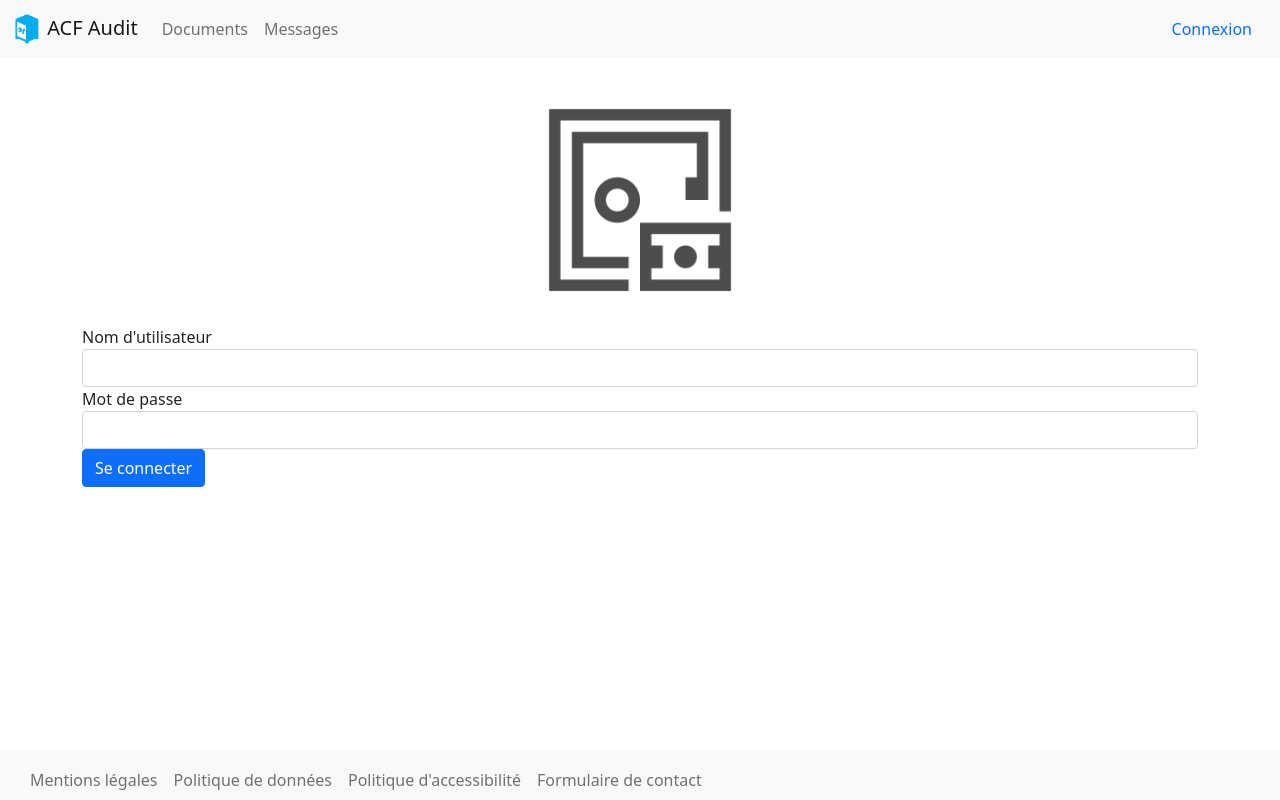
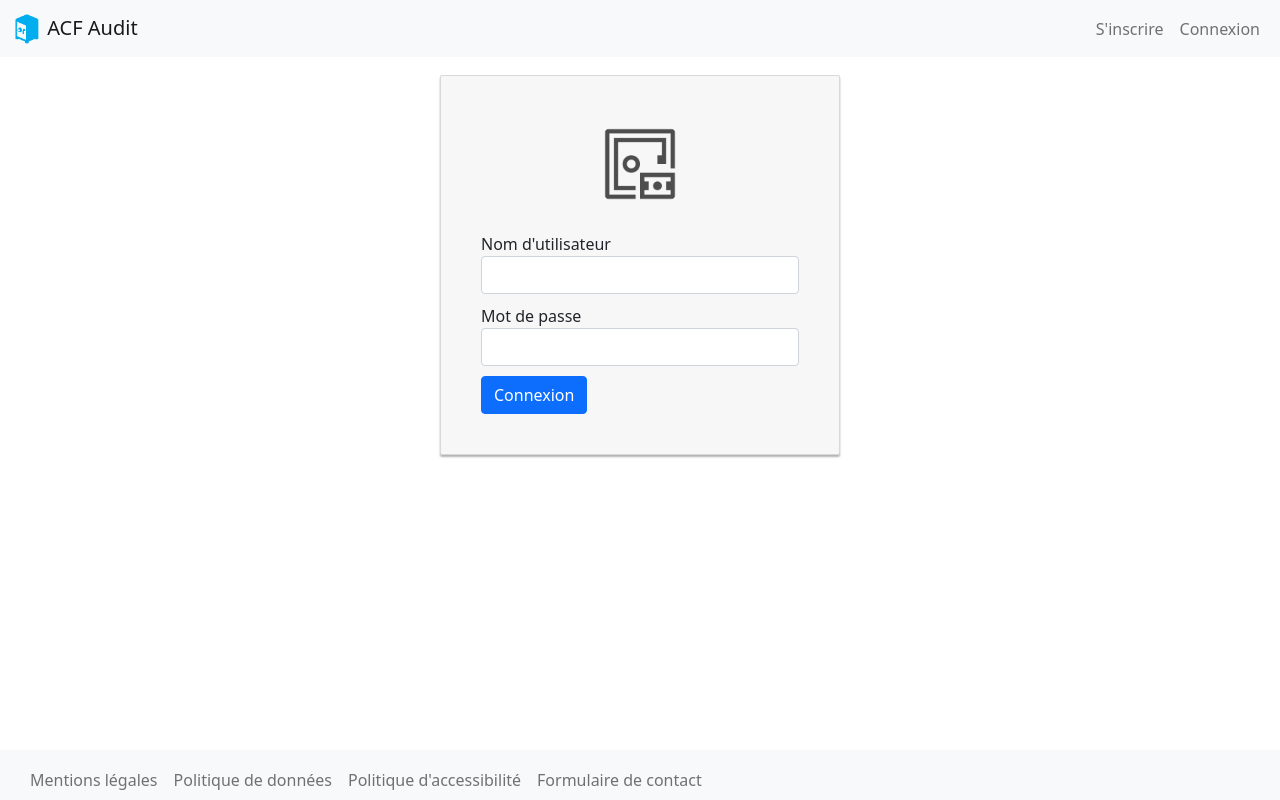
Before and after one commit to CorentinPineault/ACFFrontApp, an Angular app: page /connection-form in a window 1280 px wide. Built offline with nearby package versions, Linux system fonts and the light colour scheme.

Commit message:
Préparation implémentation connexion

```diff
--- a/src/app/app.component.html
+++ b/src/app/app.component.html
@@ -5,11 +5,32 @@
         <img src="../assets/img/WMF_safe.png" class="d-inline-block align-text-top"/>
         ACF Audit
       </a>
-      <div class="navbar-nav me-auto">
-        <a routerLink="/document-management" class="nav-link">Documents</a>
-        <a routerLink="/messaging" class="nav-link">Messages</a>
-      </div>
-      <a routerLink="/connection-form" class="nav-link">Connexion</a>
+      <ul class="navbar-nav mr-auto" *ngIf="isLoggedIn" routerLinkActive="active">
+        <li class="nav-item">
+          <a routerLink="/document-management" class="nav-link">Documents</a>
+        </li>
+        <li class="nav-item">
+          <a routerLink="/messaging" class="nav-link">Messages</a>
+        </li>
+      </ul>
+
+      <ul class="navbar-nav ml-auto" *ngIf="!isLoggedIn">
+        <li class="nav-item">
+          <a class="nav-link" routerLink="register">S'inscrire</a>
+        </li>
+        <li class="nav-item">
+          <a routerLink="/connection-form" class="nav-link">Connexion</a>
+        </li>
+      </ul>
+
+      <ul class="navbar-nav ml-auto" *ngIf="isLoggedIn">
+        <li class="nav-item">
+          <a href="/profile" class="nav-link" routerLink="profile">{{ username }}</a>
+        </li>
+        <li class="nav-item">
+          <a href class="nav-link" (click)="logout()">LogOut</a>
+        </li>
+      </ul>
 
 
     </div>
--- a/src/app/app.component.ts
+++ b/src/app/app.component.ts
@@ -1,5 +1,5 @@
 import { Component } from '@angular/core';
-
+import { TokenStorageService } from './services/token-storage/token-storage.service';
 @Component({
   selector: 'app-root',
   templateUrl: './app.component.html',
@@ -7,4 +7,30 @@ import { Component } from '@angular/core';
 })
 export class AppComponent {
   title = 'ACFFrontApp';
+  private roles: string[] = [];
+  isLoggedIn = false;
+  showAdminBoard = false;
+  showModeratorBoard = false;
+  username?: string;
+
+  constructor(private tokenStorageService: TokenStorageService) { }
+
+  ngOnInit(): void {
+    this.isLoggedIn = !!this.tokenStorageService.getToken();
+
+    if (this.isLoggedIn) {
+      const user = this.tokenStorageService.getUser();
+      this.roles = user.roles;
+
+      //this.showAdminBoard = this.roles.includes('ROLE_ADMIN');
+      //this.showModeratorBoard = this.roles.includes('ROLE_MODERATOR');
+
+      this.username = user.username;
+    }
+  }
+
+  logout(): void {
+    this.tokenStorageService.signOut();
+    window.location.reload();
+  }
 }
--- a/src/app/services/document/document.service.ts
+++ b/src/app/services/document/document.service.ts
@@ -11,7 +11,7 @@ export class DocumentService {
 
   constructor(private http: HttpClient) { }
 
-  upload(file: File): Observable<HttpEvent<any>> {
+  public upload(file: File): Observable<HttpEvent<any>> {
     const formData: FormData = new FormData();
 
     formData.append('file', file);
@@ -24,7 +24,7 @@ export class DocumentService {
     return this.http.request(req);
   }
 
-  getFiles(): Observable<any> {
+  public getFiles(): Observable<any> {
     return this.http.get(`${this.baseUrl}/files`);
   }
 }
--- /dev/null
+++ b/src/app/services/token-storage/token-storage.service.ts
@@ -0,0 +1,39 @@
+import { Injectable } from '@angular/core';
+
+const TOKEN_KEY = 'auth-token';
+const USER_KEY = 'auth-user';
+
+@Injectable({
+  providedIn: 'root'
+})
+export class TokenStorageService {
+
+  constructor() { }
+
+  signOut(): void {
+    window.sessionStorage.clear();
+  }
+
+  public saveToken(token: string): void {
+    window.sessionStorage.removeItem(TOKEN_KEY);
+    window.sessionStorage.setItem(TOKEN_KEY, token);
+  }
+
+  public getToken(): string | null {
+    return window.sessionStorage.getItem(TOKEN_KEY);
+  }
+
+  public saveUser(user: any): void {
+    window.sessionStorage.removeItem(USER_KEY);
+    window.sessionStorage.setItem(USER_KEY, JSON.stringify(user));
+  }
+
+  public getUser(): any {
+    const user = window.sessionStorage.getItem(USER_KEY);
+    if (user) {
+      return JSON.parse(user);
+    }
+
+    return {};
+  }
+}
--- a/src/components/connection-form/connection-form.component.css
+++ b/src/components/connection-form/connection-form.component.css
@@ -1,3 +1,36 @@
-img {
-    height: 250px;
+label {
+  display: block;
+  margin-top: 10px;
 }
+
+.card-container.card {
+  max-width: 400px !important;
+  padding: 40px 40px;
+}
+
+.card {
+  background-color: #f7f7f7;
+  padding: 20px 25px 30px;
+  margin: 0 auto 25px;
+  margin-top: 50px;
+  -moz-border-radius: 2px;
+  -webkit-border-radius: 2px;
+  border-radius: 2px;
+  -moz-box-shadow: 0px 2px 2px rgba(0, 0, 0, 0.3);
+  -webkit-box-shadow: 0px 2px 2px rgba(0, 0, 0, 0.3);
+  box-shadow: 0px 2px 2px rgba(0, 0, 0, 0.3);
+}
+
+.profile-img-card {
+  width: 96px;
+  height: 96px;
+  margin: 0 auto 10px;
+  display: block;
+  -moz-border-radius: 50%;
+  -webkit-border-radius: 50%;
+  border-radius: 50%;
+}
+
+button {
+  margin-top: 10px;
+}
--- a/src/components/connection-form/connection-form.component.html
+++ b/src/components/connection-form/connection-form.component.html
@@ -1,5 +1,11 @@
-<img src="../../assets/img/index_icon.png" class="img-fluid mx-auto d-block"/>
-<form
+<div class="col-md-12">
+  <div class="card card-container">
+    <img
+      id="profile-img"
+      src="../../assets/img/index_icon.png"
+      class="profile-img-card"
+    />
+    <form
       *ngIf="!isLoggedIn"
       name="form"
       (ngSubmit)="f.form.valid && onSubmit()"
@@ -21,7 +27,7 @@
           role="alert"
           *ngIf="username.errors && f.submitted"
         >
-          Le nom d'utilisateur est obligatoire !
+          Le nom d'utilisateur est obligatoire
         </div>
       </div>
       <div class="form-group">
@@ -39,24 +45,27 @@
           role="alert"
           *ngIf="password.errors && f.submitted"
         >
-          <div *ngIf="password.errors.required">Le mot de passe est obligatoire.</div>
+          <div *ngIf="password.errors.required">Le mot de passe est obligatoire</div>
         </div>
       </div>
       <div class="form-group">
-        <button class="btn btn-primary btn-block">
-          Se connecter
+        <button class="btn btn-primary">
+          Connexion
         </button>
       </div>
-      <div class="form-group">
+      <div class="form-group ">
         <div
           class="alert alert-danger"
           role="alert"
           *ngIf="f.submitted && isLoginFailed"
         >
-          Connexion échouée: {{ errorMessage }}
+          Connexion échoué : {{ errorMessage }}
         </div>
       </div>
     </form>
-<div class="alert alert-success" *ngIf="isLoggedIn">
-    Vous êtes deja authentifié.
+
+    <div class="alert alert-success" *ngIf="isLoggedIn">
+      Vous êtes connecté en tant que {{ roles }}.
+    </div>
+  </div>
 </div>
--- a/src/components/connection-form/connection-form.component.ts
+++ b/src/components/connection-form/connection-form.component.ts
@@ -1,5 +1,6 @@
 import { Component, OnInit } from '@angular/core';
 import { AuthService } from 'src/app/services/auth/auth.service';
+import { TokenStorageService } from 'src/app/services/token-storage/token-storage.service'
 
 @Component({
   selector: 'app-connection-form',
@@ -8,36 +9,41 @@ import { AuthService } from 'src/app/services/auth/auth.service';
 })
 export class ConnectionFormComponent implements OnInit {
   form: any = {
-    email: null,
+    username: null,
     password: null
   };
   isLoggedIn = false;
   isLoginFailed = false;
   errorMessage = '';
+  roles: string[] = [];
 
-  constructor(private authService: AuthService) { }
+  constructor(private authService: AuthService, private tokenStorage: TokenStorageService) { }
 
   ngOnInit(): void {
-    //if (this.tokenStorage.getToken()) {
-    //  this.isLoggedIn = true;
-    //  this.roles = this.tokenStorage.getUser().roles;
-    //}
+    if (this.tokenStorage.getToken()) {
+      this.isLoggedIn = true;
+      this.roles = this.tokenStorage.getUser().roles;
+    }
   }
 
   onSubmit(): void {
-    const { email, password } = this.form;
+    const { username, password } = this.form;
 
-    //this.authService.login(email, password).subscribe(
-    //  data => {
+    this.authService.login(username, password).subscribe(
+      data => {
+        this.tokenStorage.saveToken(data.accessToken);
+        this.tokenStorage.saveUser(data);
+
         this.isLoginFailed = false;
         this.isLoggedIn = true;
-        //window.location.reload();
-    //  },
-    //  err => {
-     //   this.errorMessage = err.error.message;
-    //    this.isLoginFailed = true;
-    //  }
-   // );
+        this.roles = this.tokenStorage.getUser().roles;
+        this.reloadPage();
+      },
+      err => {
+        this.errorMessage = err.error.message;
+        this.isLoginFailed = true;
+      }
+    );
   }
 
   reloadPage(): void {
```
Also changed, not shown: src/app/interceptors/auth.interceptor.ts (added, +26 -0 lines), 1 other file (tests, documents, lock files or other folders).
